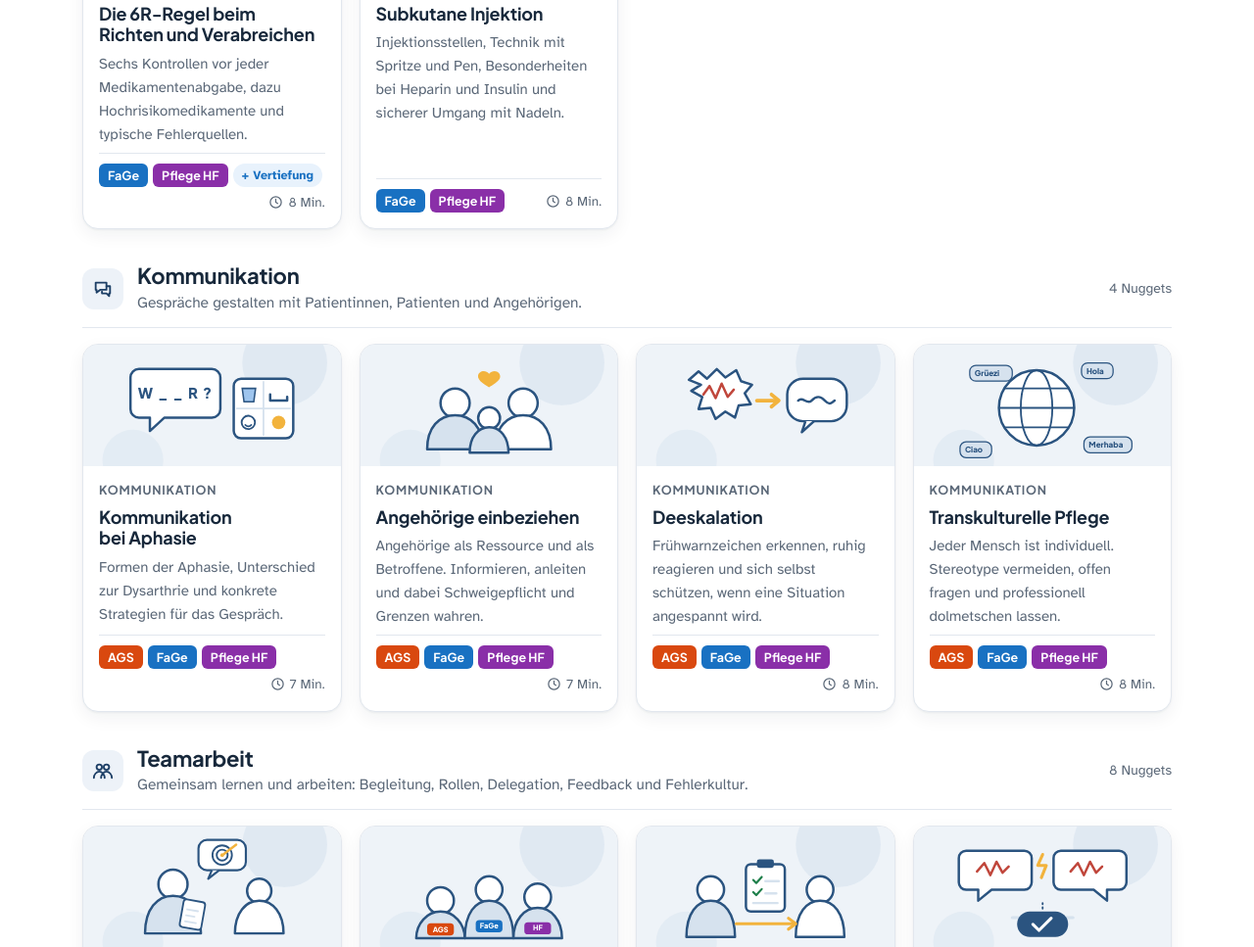
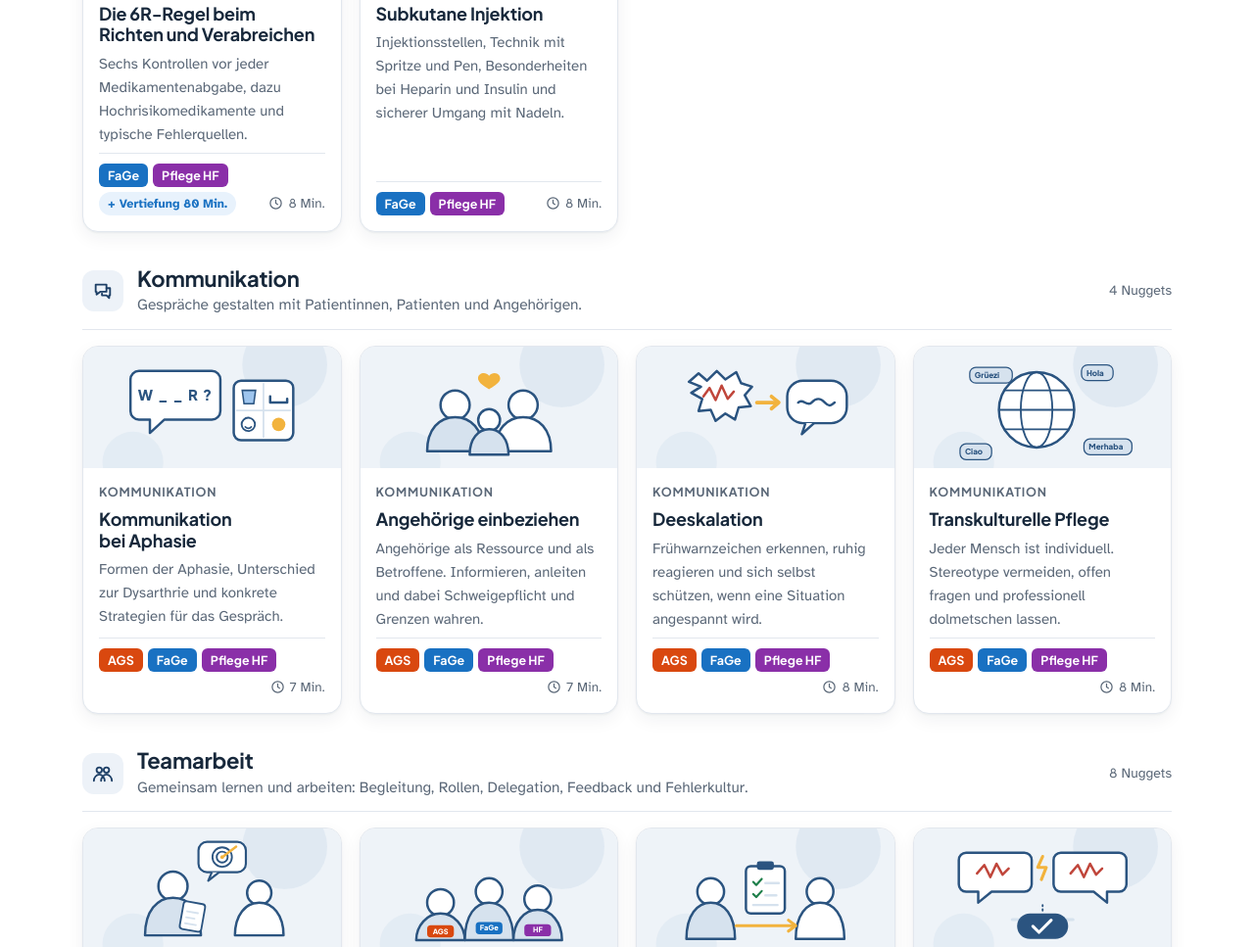
Before and after one commit to jorgefigari/pflegepedia, a plain HTML site: page index.html in a window 1280 px wide. Shown: the part 3049-4016 px from the top of the page at 98% size. Drawn offline with Linux system fonts and the light colour scheme.

Commit message:
Karte: Dauer der Vertiefung anzeigen
Co-Authored-By: Claude Opus 5.5 <noreply@anthropic.com>
Claude-Session: https://claude.ai/code/session_012TsK6EDL6rvEEKaMTdvwsV

```diff
--- a/index.html
+++ b/index.html
@@ -4061,7 +4061,7 @@ function card(n) {
   return `<a class="card" href="#${n.id}">
     <div class="art">${art(n)}${isDone(n, state.level) ? '<span class="doneb">✓ Erledigt</span>' : ""}</div>
     <div class="body"><span class="tp">${n.topic}</span><h3>${esc(n.title)}</h3><p>${esc(n.teaser)}</p>
-      <div class="foot">${lvsCard(n.levels)}${DEEP[n.id] && (state.level === "Alle" || state.level === DEEP[n.id].level) ? `<span class="deepb">+ Vertiefung</span>` : ""}<span class="min">${ui("clock").replace("<svg", '<svg width="15" height="15"')} ${n.min} Min.</span></div></div></a>`;
+      <div class="foot">${lvsCard(n.levels)}${DEEP[n.id] && (state.level === "Alle" || state.level === DEEP[n.id].level) ? `<span class="deepb">+ Vertiefung ${DEEP[n.id].min} Min.</span>` : ""}<span class="min">${ui("clock").replace("<svg", '<svg width="15" height="15"')} ${n.min} Min.</span></div></div></a>`;
 }
 
 function renderHeroBox() {
```
